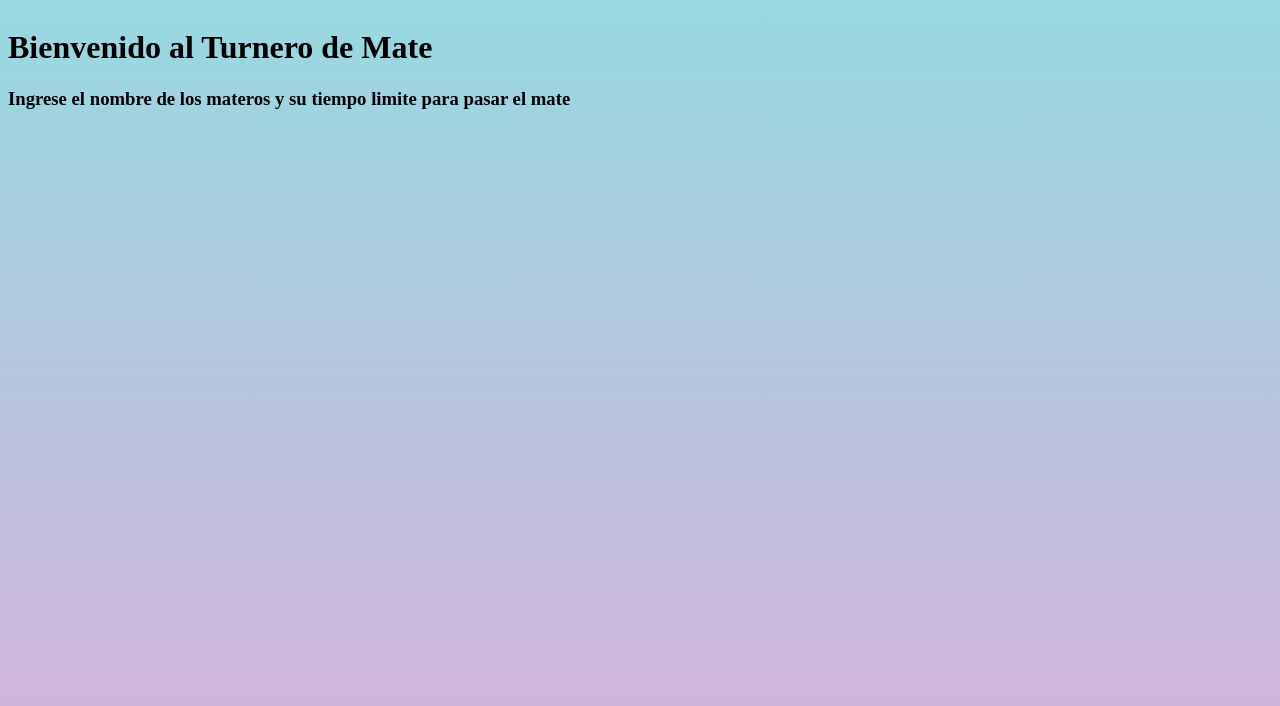
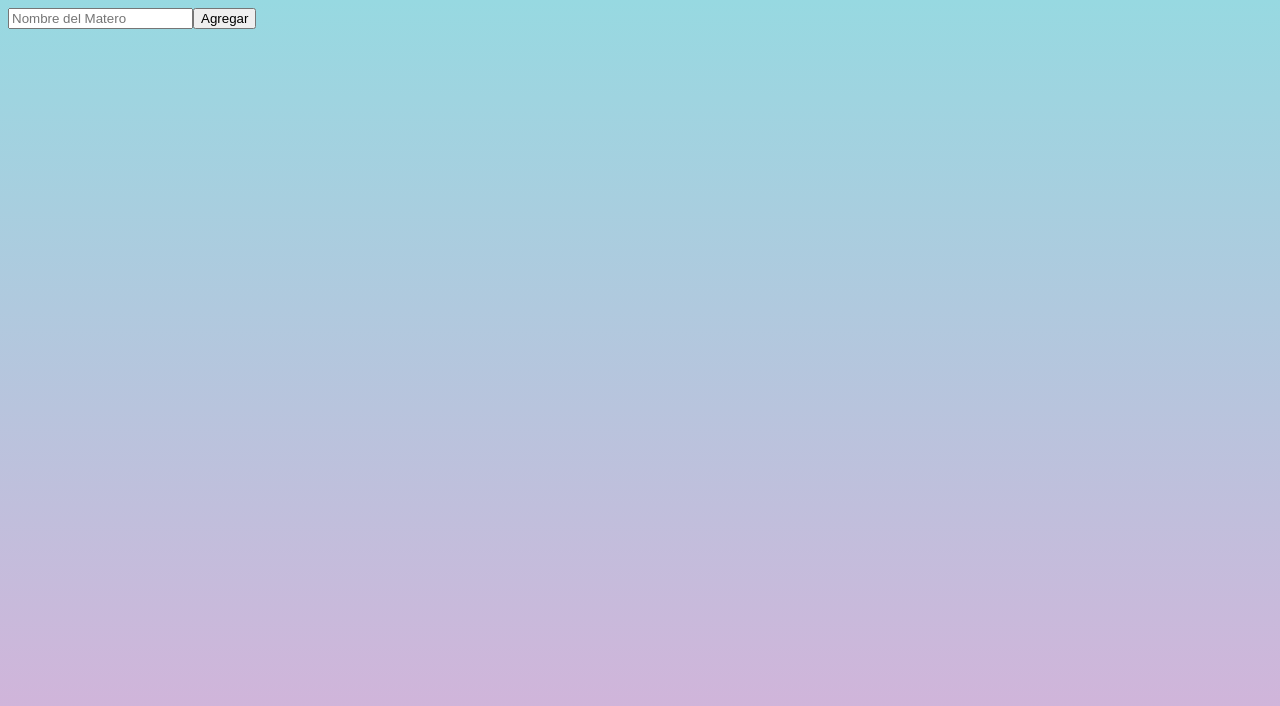
Before and after one commit to BritoAugusto/turnosMate, a React (Vite) app: page / in a window 1280 px wide. Shown: the top 706 px of the page. Built offline with nearby package versions, Linux system fonts and the light colour scheme.

Commit message:
Se agrego un formulario para agregar un participante en el componente Participantes

```diff
--- a/src/App.jsx
+++ b/src/App.jsx
@@ -1,12 +1,11 @@
 import './App.css'
+// import MateTurnero from './componentes/MateTurnero'
+import Participantes from './componentes/Participantes'
 
 function App() {
   return (
     <>
-    <div className=''>
-      <h1>Bienvenido al Turnero de Mate</h1>
-      <h3>Ingrese el nombre de los materos y su tiempo limite para pasar el mate</h3>
-    </div>
+    <Participantes></Participantes>
     </>
   )
 }
--- a/src/componentes/Participantes.jsx
+++ b/src/componentes/Participantes.jsx
@@ -1,11 +1,44 @@
-import React from 'react';
+import { useForm } from "react-hook-form";
+import { Button, Form } from "react-bootstrap";
 
-const Participantes = () => {
-    return (
-        <div>
+const Participantes = ({agregarMatero}) => {
+  const {
+    register,
+    handleSubmit,
+    formState: { errors },
+    reset,
+  } = useForm();
 
-        </div>
-    );
+const onSubmit = (data) =>{
+    agregarMatero(data.nombre);
+    reset;
+}
+
+  return (
+    <Form onSubmit={handleSubmit(onSubmit)}>
+      <Form.Group>
+        <Form.Control
+          type="text"
+          placeholder="Nombre del Matero"
+          {...register("nombre", {
+            required: "El nombre es obligatorio",
+            minLength: {
+              value: 3,
+              mensaje: "El nombre debe tener al menos 3 caracteres",
+            },
+            maxLength: {
+              value: 20,
+              mensaje: "El nombre no debe tener mas de 20 caracteres",
+            },
+          })}
+        />
+        <Button variant="sucess" type="submit">
+          Agregar
+        </Button>
+      </Form.Group>
+      <Form.Text>{errors.nombre?.mensaje}</Form.Text>
+    </Form>
+  );
 };
 
 export default Participantes;
```
Also changed, not shown: src/Inicio.jsx (added, +11 -0 lines), src/componentes/MateTurnero.jsx (+6 -6 lines), src/componentes/TurnDispley.jsx (+4 -8 lines).
